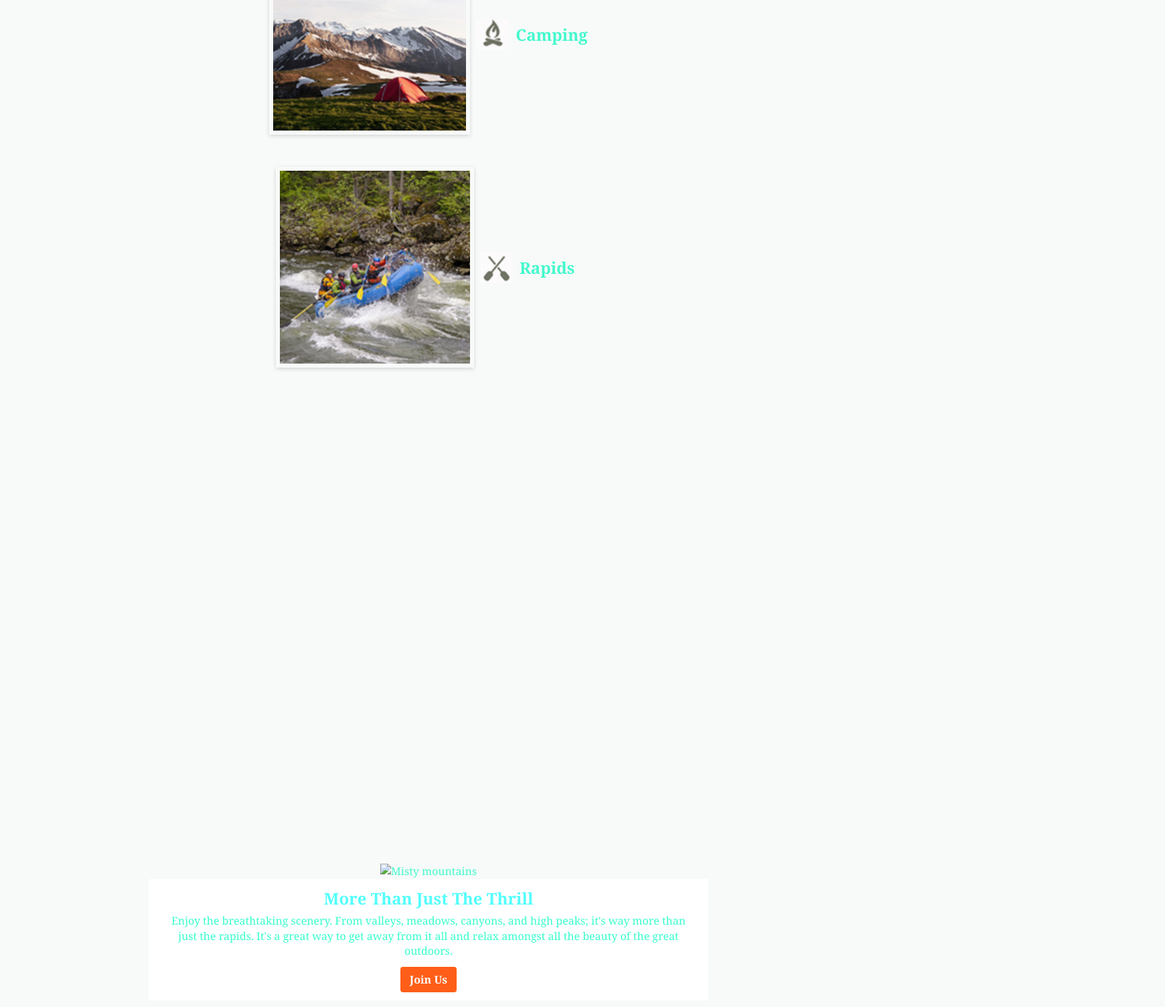
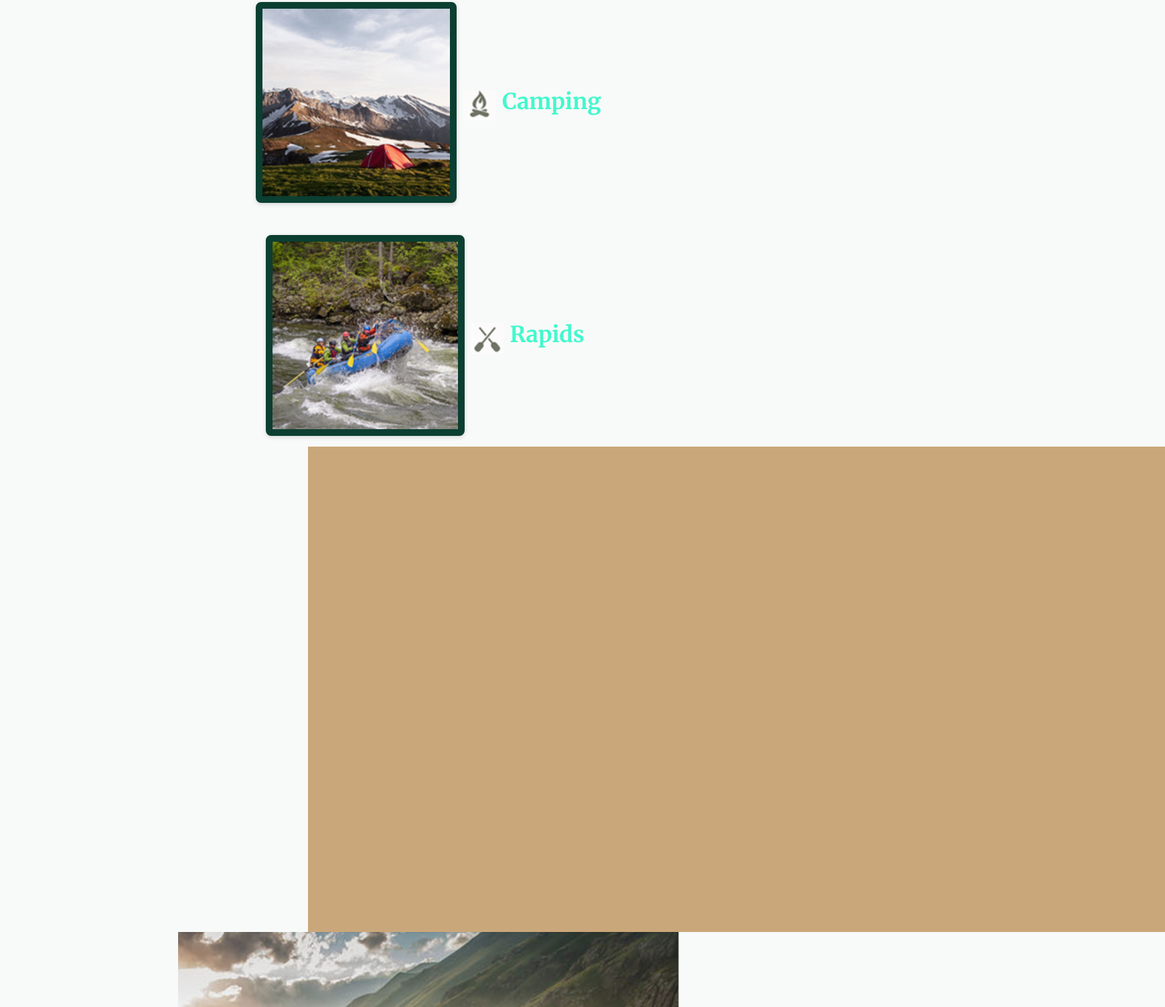
Before and after one commit to StardustPaladin/WDD-130, a plain HTML site: page wdd140/wwr/index.html in a window 1280 px wide. Shown: the part 1296-2800 px from the top of the page at 67% size, 1740 px wide, since content can reach past the window. Drawn offline with Linux system fonts and the light colour scheme.

Commit message:
finish w5 assignment

```diff
--- a/wdd140/wwr/index.html
+++ b/wdd140/wwr/index.html
@@ -53,7 +53,7 @@
 
     <div id="background"></div>
 
-    <img class="mountains" src="images/mountains.jpg" alt="Misty mountains">
+    <img class="mountains" src="images/mountains.png" alt="Misty mountains">
     <section class="msg">
         <h2>More Than Just The Thrill</h2>
         <p>Enjoy the breathtaking scenery. From valleys, meadows, canyons, and high peaks; it's way more than just the rapids. It's a great way to get away from it all and relax amongst all the beauty of the great outdoors. </p>
--- a/wdd140/wwr/styles/styles.css
+++ b/wdd140/wwr/styles/styles.css
@@ -1,11 +1,22 @@
+/* Import headline and body fonts (Merriweather for body, Montserrat for headlines) */
+@import url('https://fonts.googleapis.com/css2?family=Merriweather:wght@300;400;700&family=Montserrat:wght@400;600;700&display=swap');
+
 /* Basic reset & typography */
 * { box-sizing: border-box; }
 body {
     margin: 0;
-    font-family: Georgia, "Times New Roman", serif;
+    padding: 0;
+    /* body uses a readable serif from the site plan with fallbacks */
+    font-family: "Merriweather", Georgia, "Times New Roman", serif;
     background-color: #f7faf8; /* pale background */
     color: #43f8cd;
     line-height: 1.4;
+    font-size: 22px; /* increased base font size */
+}
+
+/* Remove default margin for h2 elements */
+h2 {
+    margin: 0;
 }
 
 /* Page container */
@@ -39,7 +50,7 @@ nav {
 nav a {
     color: #e6fff6;
     text-decoration: none;
-    padding: 6px 8px;
+    padding: 35px;
     font-size: 0.95rem;
 }
 nav a:hover {
@@ -70,20 +81,30 @@ nav a:hover {
     color: #e6fff6;
 }
 
-/* Buttons */
-.button-box { text-align:center; margin-bottom:24px; }
+/* Headline font for homepage title and message headings */
+.home-title,
+.msg h2 {
+    font-family: "Montserrat", "Helvetica Neue", Arial, sans-serif;
+    font-weight: 600;
+}
+
+/* make the homepage title twice the base size */
+.home-title {
+    font-size: 2em;
+    margin-top: 10px;
+}
+
+/* Buttons: adjust readable size */
 .book, .join {
     display:inline-block;
     background-color:#ff5e19;
     color:#ffffff;
-    padding:8px 14px;
-    border-radius:4px;
+    padding:15px 30px;
+    border-radius:5px;
     text-decoration:none;
     font-weight:bold;
-}
-.book:hover, .join:hover {
-    background-color:#e5f31b;
-    text-decoration: underline;
+    font-size: 18px;
+    margin-top: 50px;
 }
 
 /* Cards stack (Rivers, Camping, Rapids) */
@@ -102,7 +123,7 @@ main section {
     object-fit: cover;
     display:block;
     margin: 0 auto;
-    border: 6px solid transparent;
+    border: 10px solid #0b3f31;
     box-shadow: 0 2px 6px rgba(0,0,0,0.15);
 }
 
@@ -113,6 +134,7 @@ main section {
     float: right;
     margin-right: calc(50% - 40px); /* push it to the side of centered card */
     margin-top: -50px;
+    padding-top: 10px;
 }
 
 /* Ensure floats clear */
@@ -126,26 +148,43 @@ main section {
 /* The tall background block shown in the screenshot */
 #background {
     height: 725px;
-    background-color: #d6bfa6; /* tan/beige block */
+    background-color: #caa77a; /* brown/tan */
     margin: 0;
+    width: 100vw;
+    position: relative;
+    left: 50%;
+    right: 50%;
+    margin-left: -50vw;
+    margin-right: -50vw;
 }
 
 /* Message section that sits after the big background image */
 .msg {
     background-color: #ffffff;
     color: #35f523;
-    padding: 12px 18px;
+    padding: 35px;
     text-align: center;
+    line-height: 1.5em;
 }
 .msg h2 { margin: 0 0 6px; color: #52fffc; }
-.msg p { margin: 0 0 12px; color: #36ffcd; max-width:800px; margin-left:auto; margin-right:auto; }
+.msg p {
+    margin: 0 0 12px;
+    color: #36ffcd;
+    max-width:800px;
+    margin-left:auto;
+    margin-right:auto;
+    font-size: 0.8em;
+    padding-bottom: 15px;
+}
 
 /* Footer */
 footer {
-    background-color: #6b776f; /* muted green bar like screenshot */
-    color: #e6fff6;
-    padding: 10px 0 18px;
+    background-color: #caa77a;
+    color: #ffffff;
+    padding: 25px 50px;
     font-size: 1.05rem;
+    margin-top: 200px;
+    text-align: center; /* center footer content */
 }
 footer p { margin: 8px 0; font-size: 1.05rem; }
 footer a {
@@ -155,6 +194,27 @@ footer a {
 footer a:hover {
     color: #ffffff;
     text-decoration: underline;
+}
+
+footer .social {
+    display: flex;
+    justify-content: center;
+    gap: 18px;
+    align-items: center;
+    margin-top: 12px;
+}
+
+footer .social a {
+    display: inline-block;
+    line-height: 0;
+}
+
+footer .social img {
+    width: 36px;
+    height: 36px;
+    display: block;
+    object-fit: contain;
+    padding-top: 0; /* remove previous top padding so icons align */
 }
 
 /* Make only the Rivers card place its icon immediately to the right of the photo */
@@ -241,8 +301,15 @@ main {
 }
 
 /* Responsive tweaks */
-@media (max-width: 600px) {
-    .card-img { width: 260px; height:260px; }
-    .icon { display:none; } /* hide decorative icons on very small screens */
-    #content { padding: 0 12px; }
+@media (max-width: 600px) {}
+    /* ...existing code... */
+.card-img {
+    width: 300px;
+    height: 300px;
+    object-fit: cover;
+    display:block;
+    margin: 0 auto;
+    border: 10px solid #0b3f31;
+    box-shadow: 0 2px 6px rgba(0,0,0,0.15);
+    border-radius: 8px; /* added: rounded corners visible on images */
 }
```
Also changed, not shown: wdd140/wwr/images/mountains.png (added).
